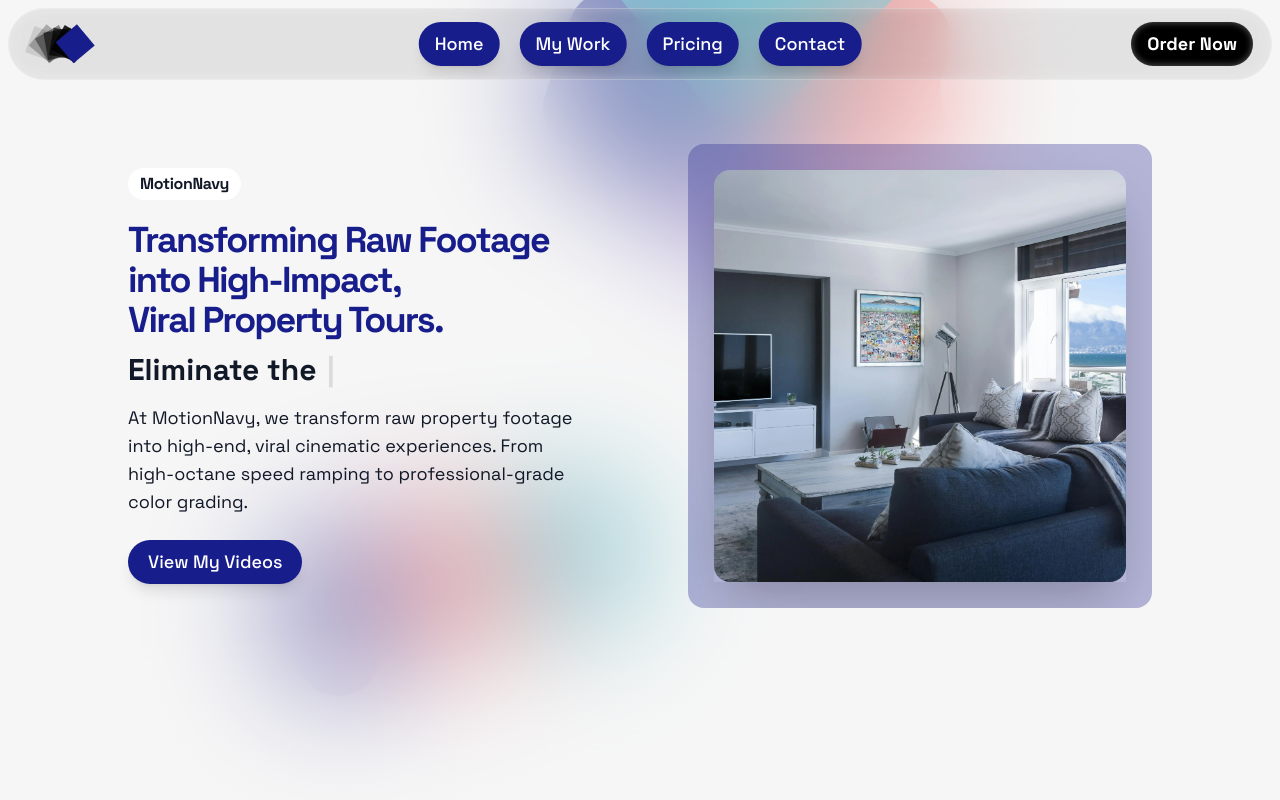
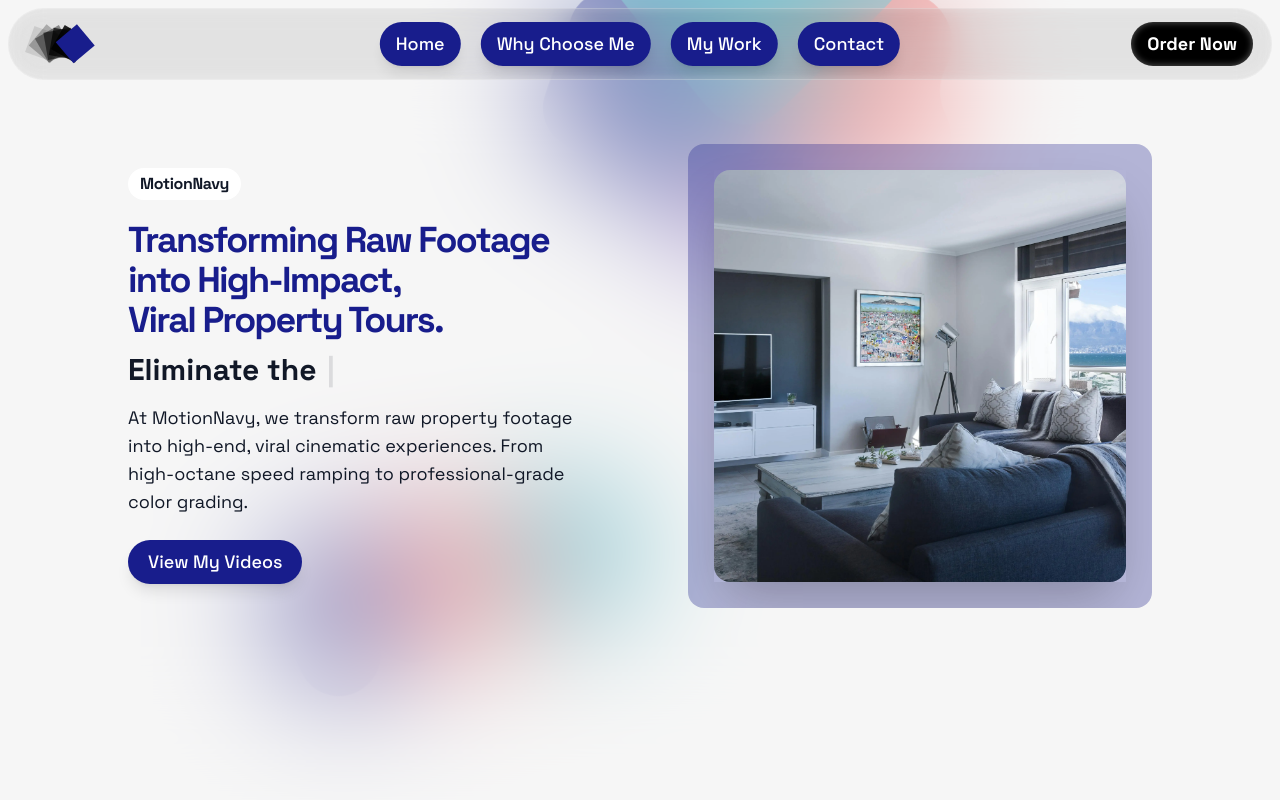
Before and after one commit to Git-Nathan/motionnavy-landing-page, a Next.js app: page / in a window 1280 px wide. Shown: the top 800 px of the page. Built offline with nearby package versions, Linux system fonts and the light colour scheme.

Commit message:
feat: add "Why Choose Me" link to Header and MobileSideBar for improved navigation

```diff
--- a/layouts/Header.tsx
+++ b/layouts/Header.tsx
@@ -17,15 +17,20 @@ export function Header() {
                 <AppLink href='#home'>Home</AppLink>
               </li>
               <li>
+                <AppLink href='#why-choose-me' scrollOffset={120}>
+                  Why Choose Me
+                </AppLink>
+              </li>
+              <li>
                 <AppLink href='#my-work-v2' scrollOffset={100}>
                   My Work
                 </AppLink>
               </li>
-              <li>
+              {/* <li>
                 <AppLink href='#pricing' scrollOffset={130}>
                   Pricing
                 </AppLink>
-              </li>
+              </li> */}
               <li>
                 <AppLink href='#contact'>Contact</AppLink>
               </li>
--- a/layouts/MobileSideBar.tsx
+++ b/layouts/MobileSideBar.tsx
@@ -49,15 +49,20 @@ export function MobileSideBar() {
             </AppLink>
           </li>
           <li>
+            <AppLink href='#why-choose-me' scrollOffset={100} onClick={handleToggleOpenSideBar}>
+              Why Choose Me
+            </AppLink>
+          </li>
+          <li>
             <AppLink href='#my-work-v2' scrollOffset={100} onClick={handleToggleOpenSideBar}>
               My Work
             </AppLink>
           </li>
-          <li>
+          {/* <li>
             <AppLink href='#pricing' scrollOffset={120} onClick={handleToggleOpenSideBar}>
               Pricing
             </AppLink>
-          </li>
+          </li> */}
           <li>
             <AppLink href='#contact' onClick={handleToggleOpenSideBar}>
               Contact
```
